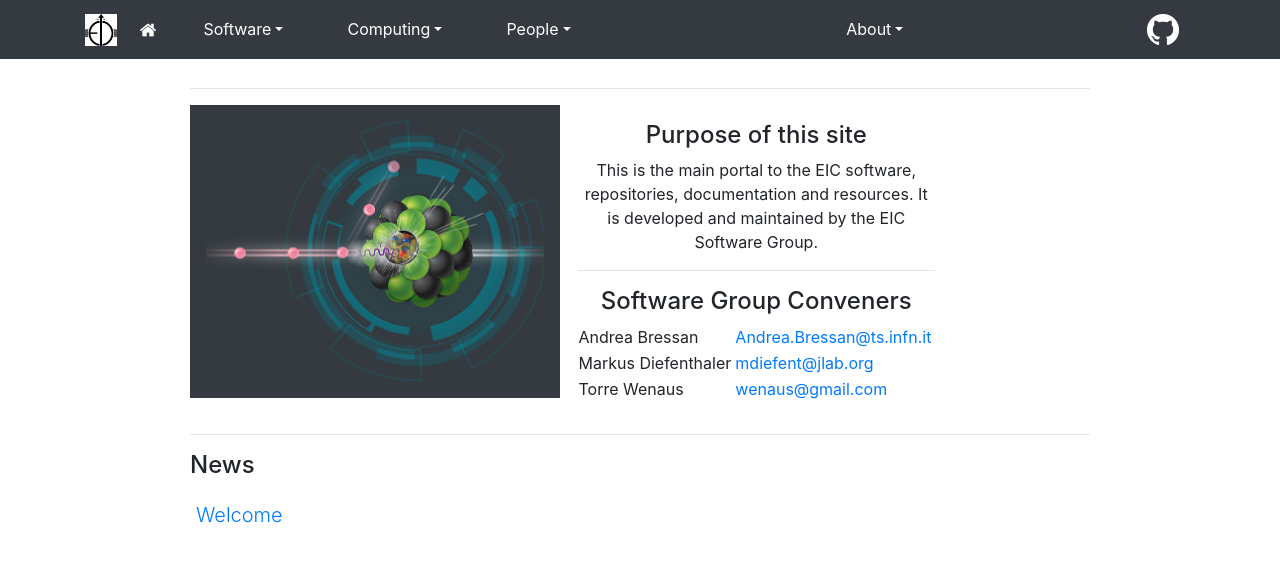
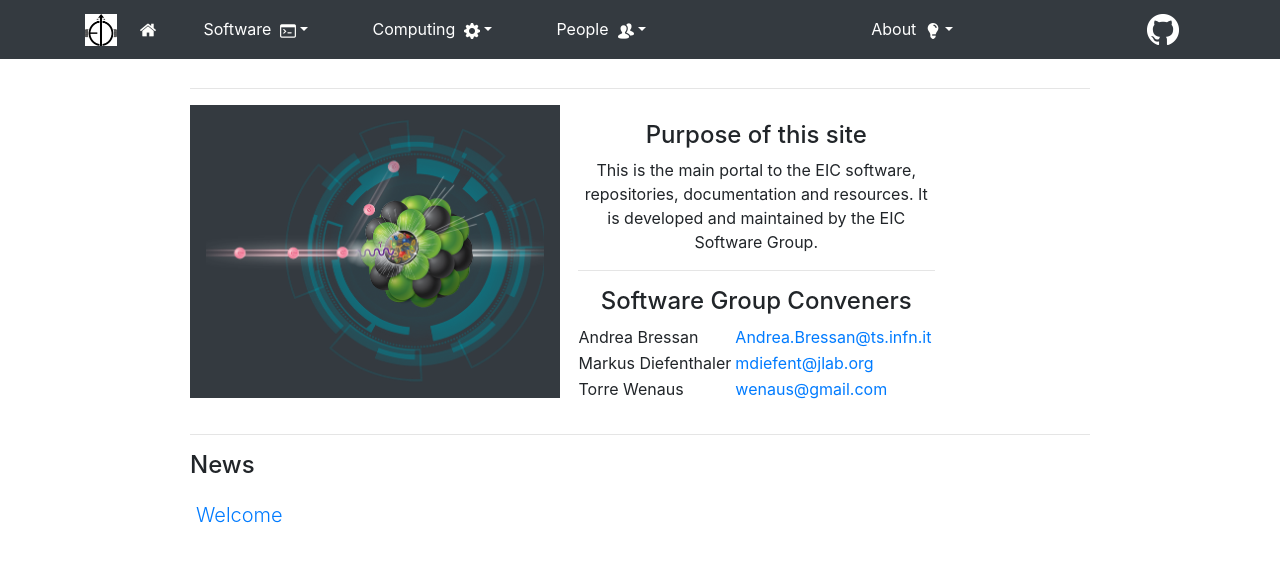
Before and after one commit to kkauder/eic.github.io, a Jekyll site: the page built from index.html, in a window 1280 px wide. Shown: the top 562 px of the page. Built offline with Jekyll 4.4.1, drawn with Linux system fonts in a browser that asks for light colours; nearby versions of some CDN libraries.

Commit message:
Added a few icons to the UI

```diff
--- a/_config.yml
+++ b/_config.yml
@@ -23,13 +23,17 @@ blank: 'target="_blank"'
 
 # Layout/decorations:
 eic_logo: /assets/images/site/EIClogo_small.png
+
 splash: /assets/images/site/ion-collision-xparent-cropped.png
 
 # Icons:
 home_icon: /assets/images/site/icons/house-32.png
 external_icon: /assets/images/site/icons/external-link-48.png
 
-software_icon: /assets/images/site/icons/house-32.png
+software_icon: /assets/images/site/icons/console-32.png
+computing_icon: /assets/images/site/icons/cog-32.png
+people_icon: /assets/images/site/icons/group-32.png
+about_icon: /assets/images/site/icons/light-bulb-5-32.png
 
 
 # Development:
--- a/_includes/layouts/autodrop_data.md
+++ b/_includes/layouts/autodrop_data.md
@@ -1,8 +1,8 @@
 {% case include.what %}
-{% when "software" %}	{% assign theCollection=site.software %}{% assign icon='' %}
-{% when "computing" %}	{% assign theCollection=site.computing %}{% assign icon='' %}
-{% when "teams" %}	{% assign theCollection=site.teams %}{% assign icon='' %}
-{% when "about" %}	{% assign theCollection=site.about %}{% assign icon='' %}
+{% when "software" %}	{% assign theCollection=site.software %}{% assign icon=site.software_icon %}
+{% when "computing" %}	{% assign theCollection=site.computing %}{% assign icon=site.computing_icon %}
+{% when "teams" %}	{% assign theCollection=site.teams %}{% assign icon=site.people_icon %}
+{% when "about" %}	{% assign theCollection=site.about %}{% assign icon=site.about_icon %}
 {% endcase %}
 
 {% assign the_menu = site.data.menus | where: "name", include.what | first %}
```
Also changed, not shown: assets/images/site/icons/cog-32.png (added), assets/images/site/icons/console-32.png (added), assets/images/site/icons/external-link-32.png (added), assets/images/site/icons/light-bulb-5-32.png (added), assets/images/site/icons/light-bulb-7-32.png (added).
